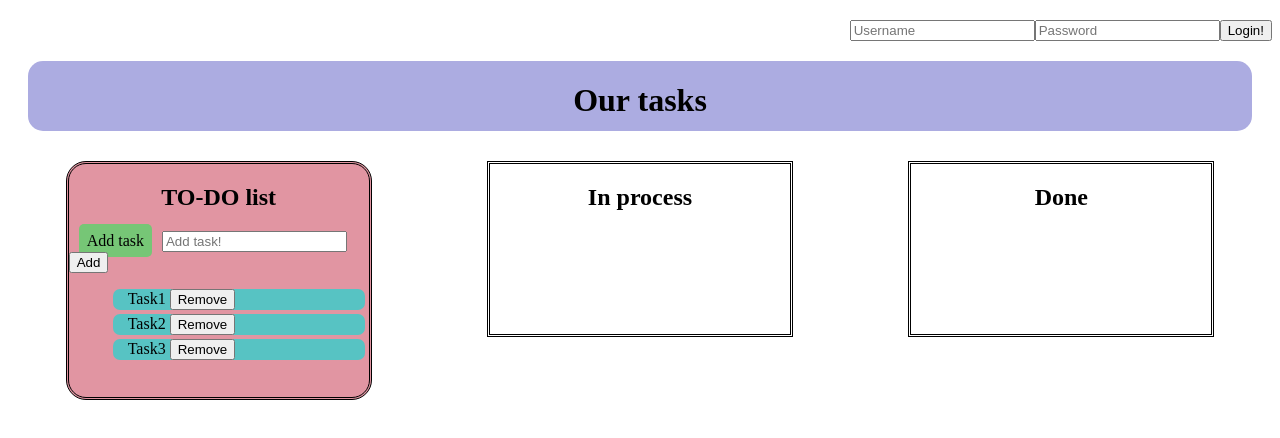
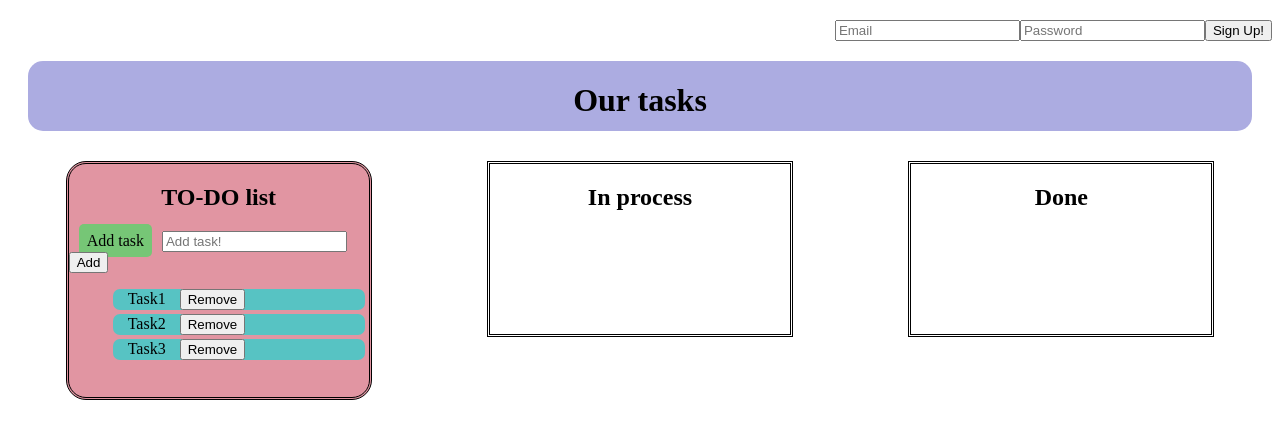
Before and after one commit to MiguelInza/Proyecto-Final-Miguel-Aitor, a Vue app: page / in a window 1280 px wide. Shown: the top 438 px of the page. Built offline with nearby package versions, Linux system fonts and the light colour scheme; no server answers.

Commit message:
supabase sign up

```diff
--- a/package.json
+++ b/package.json
@@ -8,6 +8,7 @@
     "preview": "vite preview"
   },
   "dependencies": {
+    "@supabase/supabase-js": "^2.1.4",
     "pinia": "^2.0.28",
     "vue": "^3.2.45",
     "vue-router": "^4.1.6"
--- a/src/components/TodoItem.vue
+++ b/src/components/TodoItem.vue
@@ -1,7 +1,7 @@
 <template>
     <li>
       {{ title }}
-      <button @click="$emit('remove')">Remove</button>
+      <button class="remove-button" @click="$emit('remove')">Remove</button>
     </li>
   </template>
 
@@ -11,3 +11,10 @@
     emits: ['remove']
   }
   </script>
+
+  <style scoped>
+  .remove-button {
+    margin-left: 10px;
+  }
+
+</style>
--- a/src/stores/user.js
+++ b/src/stores/user.js
@@ -1,4 +1,6 @@
 // /store/user.js
+
+
 
 import { defineStore } from "pinia";
 
@@ -19,7 +21,7 @@ export default defineStore("user", {
     },
 
     async signUp(email, password) {
-      const { user, error } = await supabase.auth.signUp({
+      const { data, error } = await supabase.auth.signUp({
         email: email,
 
         password: password,
@@ -27,9 +29,29 @@ export default defineStore("user", {
 
       if (error) throw error;
 
-      if (user) this.user = user;
+      if (data.user) this.user = data.user;
     },
+/*
+ - otra forma del async de arriba -
+const response = await supabase.auth.signUp({
+  email: 'example@email.com',
+  password: 'example-password',
+})
 
+const data = response.data
+const error = response.error
+*/
+
+    async  signInWithEmail(email, password) {
+      const { data, error } = await supabase.auth.signInWithPassword({
+        email: 'example@email.com',
+        password: 'example-password',
+      })
+    }
+
+
+
+  },
   persist: {
     enabled: true,
 
@@ -41,5 +63,4 @@ export default defineStore("user", {
       },
     ],
   },
-  },
 });
--- a/src/views/Dashboard.vue
+++ b/src/views/Dashboard.vue
@@ -1,11 +1,13 @@
 <template>
     <div id="login">
-    <form @submit.prevent="login">
-    <input type="text" v-model="username" placeholder="Username">
+    <form @submit.prevent="signUp">
+    <input type="text" v-model="email" placeholder="Email">
     <input type="text" v-model="password" placeholder="Password">
-    <button type="submit">Login!</button>
+    <button type="submit">Sign Up!</button>
     </form>
 </div>
+
+
 
     <header>
     <h1>Our tasks</h1>
@@ -23,12 +25,12 @@
         <button>Add</button>
       </form>
       <ul >
-        <todo-item id="ul1"
+        <TodoItem id="listado-tareas"
           v-for="(todo, index) in todos"
           :key="todo.id"
           :title="todo.title"
           @remove="todos.splice(index, 1)">
-    </todo-item>
+    </TodoItem>
       </ul>
     </section>
     <section id="sec2">
@@ -44,10 +46,15 @@
 <script>
 
 import TodoItem from '../components/TodoItem.vue'
+import { mapStores } from 'pinia'
+import userStore from '../stores/user'
+
   export default {
     components: { TodoItem },
     data() {
       return {
+        password: "",
+        email: "",
         newTodoText: '',
         todos: [
           {
@@ -74,8 +81,13 @@ import TodoItem from '../components/TodoItem.vue'
         })
         this.newTodoText = ''
       },
+      signUp () {
+        this.userStore.signUp(this.email, this.password)
+
+      }
     },
     computed: {
+        ...mapStores (userStore),
       columnHeightFactor() {
       return this.todos.length*21;
     },
@@ -92,7 +104,7 @@ import TodoItem from '../components/TodoItem.vue'
     border-radius: 5px;
 }
 
-#ul1 {
+#listado-tareas {
     background-color: rgb(87, 195, 195);
     margin: 4px;
     border-radius: 7px;
```
Also changed, not shown: 1 other file (tests, documents, lock files or other folders). Lines whose indentation alone changed are shown as unchanged.
